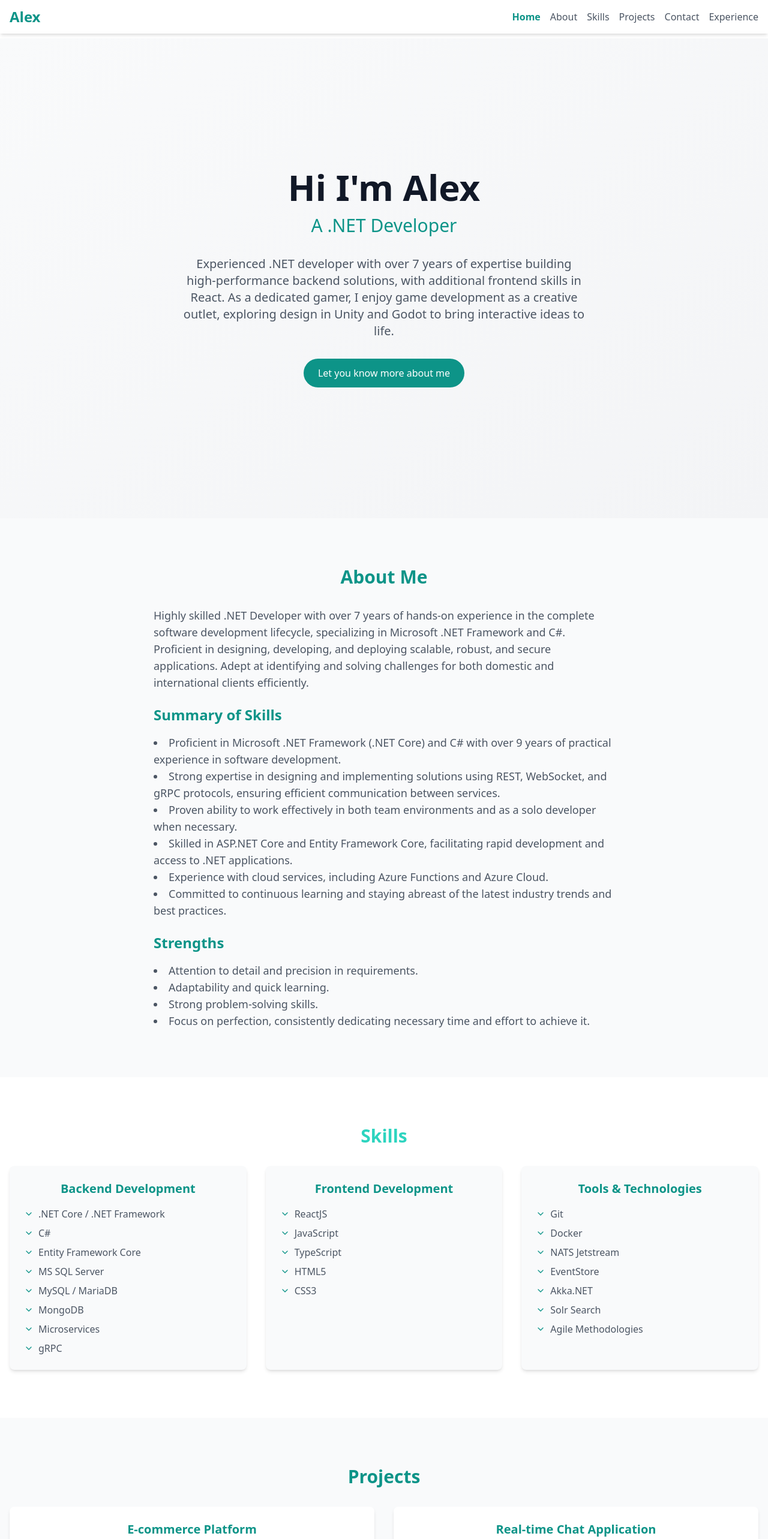
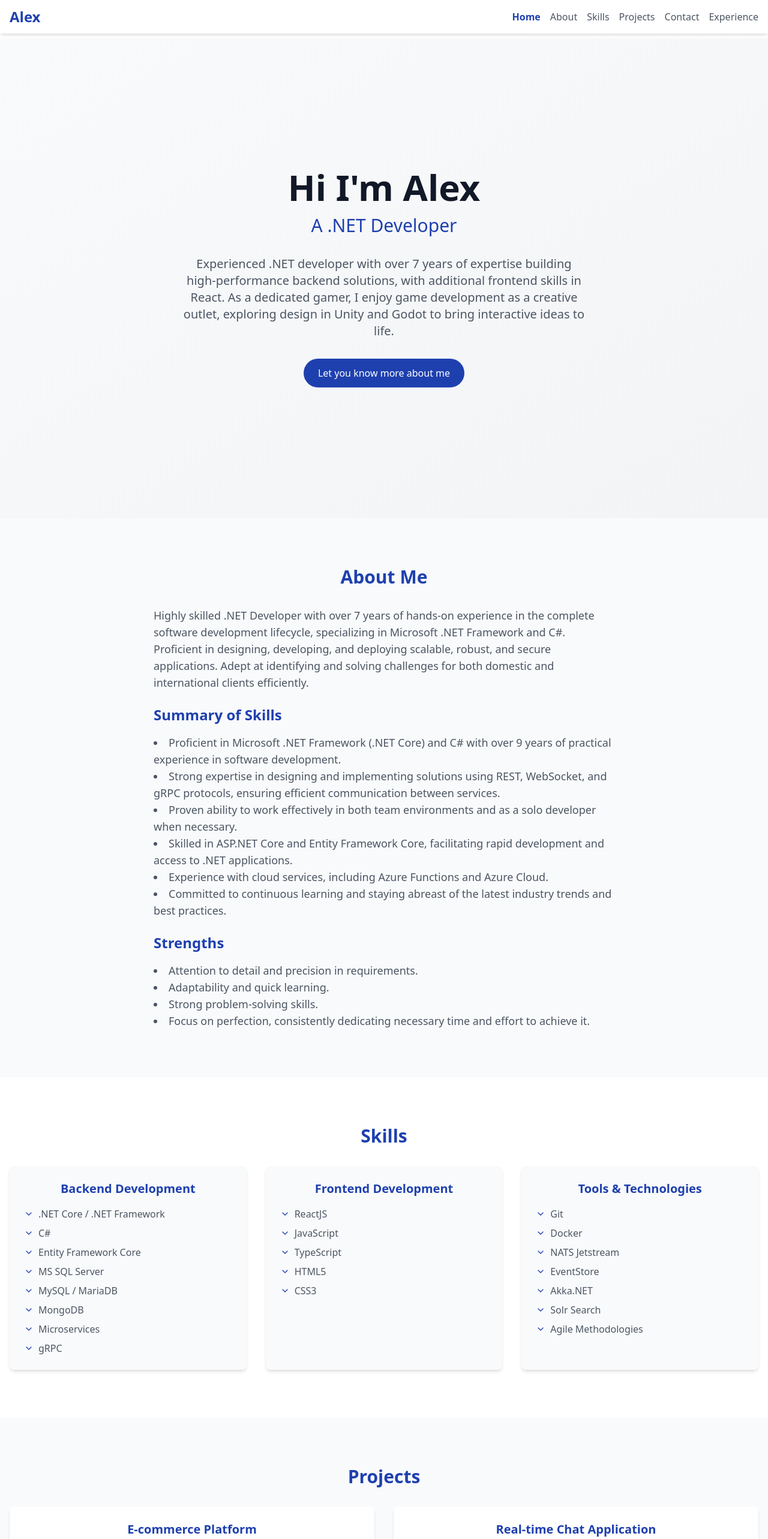
Before and after one commit to pap110293/my-profile, a React (Create React App) app: page / in a window 1280 px wide. Shown: the top 2566 px of the page at 60% size. Built offline with nearby package versions, Linux system fonts and the light colour scheme.

Commit message:
change text to blue 800

```diff
--- a/src/components/Layout/Navigation.tsx
+++ b/src/components/Layout/Navigation.tsx
@@ -32,7 +32,7 @@ const Navigation: React.FC<NavigationProps> = ({
   return (
     <nav className="fixed top-0 left-0 right-0 bg-white shadow-md z-10">
       <div className="container mx-auto px-4 py-3 flex justify-between items-center">
-        <Link to="/" className="text-2xl font-bold text-teal-600">
+        <Link to="/" className="text-2xl font-bold text-blue-800">
           {FULL_NAME}
         </Link>
         <ul className="hidden md:flex space-x-4">
@@ -44,8 +44,8 @@ const Navigation: React.FC<NavigationProps> = ({
                 className={`capitalize transition-colors duration-200 ${
                   (isHomePage && activeSection === section.id) ||
                   (!isHomePage && section.path === location.pathname)
-                    ? 'text-teal-600 font-semibold'
-                    : 'text-gray-600 hover:text-teal-600'
+                    ? 'text-blue-800 font-semibold'
+                    : 'text-gray-600 hover:text-blue-800'
                 }`}
                 aria-current={activeSection === section.id ? 'page' : undefined}
               >
--- a/src/components/ProjectCard.tsx
+++ b/src/components/ProjectCard.tsx
@@ -12,13 +12,13 @@ const ProjectCard: React.FC<ProjectCardProps> = ({
   technologies,
 }) => (
   <div className="bg-white p-6 rounded-lg shadow-md hover:shadow-lg transition duration-300">
-    <h3 className="text-xl font-semibold mb-4 text-teal-600">{title}</h3>
+    <h3 className="text-xl font-semibold mb-4 text-blue-800">{title}</h3>
     <p className="text-gray-600 mb-4">{description}</p>
     <div className="flex flex-wrap gap-2">
       {technologies.map((tech) => (
         <span
           key={tech}
-          className="bg-gray-100 text-teal-600 text-sm px-3 py-1 rounded-full"
+          className="bg-gray-100 text-blue-800 text-sm px-3 py-1 rounded-full"
         >
           {tech}
         </span>
--- a/src/components/Sections/About.tsx
+++ b/src/components/Sections/About.tsx
@@ -3,7 +3,7 @@ import React from 'react'
 const About: React.FC = () => (
   <section id="about" className="py-20 bg-gray-50">
     <div className="container mx-auto px-4">
-      <h2 className="text-3xl font-bold mb-8 text-center text-teal-600">
+      <h2 className="text-3xl font-bold mb-8 text-center text-blue-800">
         About Me
       </h2>
       <div className="max-w-3xl mx-auto">
@@ -15,7 +15,7 @@ const About: React.FC = () => (
           identifying and solving challenges for both domestic and international
           clients efficiently.
         </p>
-        <h3 className="text-2xl font-semibold mb-4 text-teal-600 text-left">
+        <h3 className="text-2xl font-semibold mb-4 text-blue-800 text-left">
           Summary of Skills
         </h3>
         <ul className="list-disc list-inside text-lg mb-6 text-gray-600 text-left">
@@ -45,7 +45,7 @@ const About: React.FC = () => (
             industry trends and best practices.
           </li>
         </ul>
-        <h3 className="text-2xl font-semibold mb-4 text-teal-600 text-left">
+        <h3 className="text-2xl font-semibold mb-4 text-blue-800 text-left">
           Strengths
         </h3>
         <ul className="list-disc list-inside text-lg text-gray-600 text-left">
--- a/src/components/Sections/Contact.tsx
+++ b/src/components/Sections/Contact.tsx
@@ -10,7 +10,7 @@ import {
 const Contact: React.FC = () => (
   <section id="contact" className="py-20 bg-white">
     <div className="container mx-auto px-4">
-      <h2 className="text-3xl font-bold mb-8 text-center text-teal-600">
+      <h2 className="text-3xl font-bold mb-8 text-center text-blue-800">
         Contact Me
       </h2>
       <div className="max-w-md mx-auto">
@@ -20,10 +20,10 @@ const Contact: React.FC = () => (
         </p>
         <div className="space-y-4">
           <div className="flex justify-center items-center space-x-2">
-            <Mail size={24} className="text-teal-600" />
+            <Mail size={24} className="text-blue-800" />
             <a
               href={`mailto:${EMAIL}`}
-              className="text-teal-600 hover:text-teal-700"
+              className="text-blue-800 hover:text-blue-900"
               aria-label="Email"
               tabIndex={0}
             >
@@ -31,10 +31,10 @@ const Contact: React.FC = () => (
             </a>
           </div>
           <div className="flex justify-center items-center space-x-2">
-            <Phone size={24} className="text-teal-600" />
+            <Phone size={24} className="text-blue-800" />
             <a
               href={`tel:${PHONE}`}
-              className="text-teal-600 hover:text-teal-700"
+              className="text-blue-800 hover:text-blue-900"
               aria-label="Phone"
               tabIndex={0}
             >
@@ -46,7 +46,7 @@ const Contact: React.FC = () => (
               href={GITHUB_URL}
               target="_blank"
               rel="noopener noreferrer"
-              className="text-teal-600 hover:text-teal-700"
+              className="text-blue-800 hover:text-blue-900"
               aria-label="GitHub"
               tabIndex={0}
             >
@@ -56,7 +56,7 @@ const Contact: React.FC = () => (
               href={LINKEDIN_URL}
               target="_blank"
               rel="noopener noreferrer"
-              className="text-teal-600 hover:text-teal-700"
+              className="text-blue-800 hover:text-blue-900"
               aria-label="LinkedIn"
               tabIndex={0}
             >
--- a/src/components/Sections/Experience.tsx
+++ b/src/components/Sections/Experience.tsx
@@ -116,7 +116,7 @@ const Experience: FC = () => {
   return (
     <section id="experience" className="py-20 bg-white">
       <div className="container mx-auto px-4">
-        <h2 className="text-3xl font-bold mb-8 text-center text-teal-600">
+        <h2 className="text-3xl font-bold mb-8 text-center text-blue-800">
           Professional Experience
         </h2>
 
@@ -127,18 +127,18 @@ const Experience: FC = () => {
               className="max-w-3xl mx-auto bg-gray-50 rounded-lg p-6 shadow-md hover:shadow-lg transition duration-300"
             >
               <div className="flex flex-col items-center text-center gap-2 mb-4">
-                <h3 className="text-2xl font-semibold text-teal-600">
+                <h3 className="text-2xl font-semibold text-blue-800">
                   {experience.company}
                 </h3>
                 <span className="text-gray-500">{experience.period}</span>
-                <span className="font-medium text-teal-600">
+                <span className="font-medium text-blue-800">
                   {experience.position}
                 </span>
               </div>
 
               <div className="space-y-4 text-left">
                 <div>
-                  <h4 className="font-medium mb-2 text-teal-600">
+                  <h4 className="font-medium mb-2 text-blue-800">
                     Main Responsibilities:
                   </h4>
                   <ul className="list-disc list-inside space-y-1">
@@ -151,14 +151,14 @@ const Experience: FC = () => {
                 </div>
 
                 <div>
-                  <h4 className="font-medium mb-2 text-teal-600">
+                  <h4 className="font-medium mb-2 text-blue-800">
                     Technologies:
                   </h4>
                   <div className="flex flex-wrap gap-2">
                     {experience.technologies.map((tech, idx) => (
                       <span
                         key={idx}
-                        className="px-3 py-1 bg-gray-100 text-teal-600 rounded-full text-sm"
+                        className="px-3 py-1 bg-gray-100 text-blue-800 rounded-full text-sm"
                       >
                         {tech}
                       </span>
@@ -167,7 +167,7 @@ const Experience: FC = () => {
                 </div>
 
                 <div>
-                  <h4 className="font-medium mb-2 text-teal-600">
+                  <h4 className="font-medium mb-2 text-blue-800">
                     Key Achievements:
                   </h4>
                   <ul className="list-disc list-inside space-y-1">
--- a/src/components/Sections/Home.tsx
+++ b/src/components/Sections/Home.tsx
@@ -14,7 +14,7 @@ const Home: React.FC<HomeProps> = ({ onLearnMoreClick }) => (
       <h1 className="text-4xl md:text-6xl font-bold mb-4 text-gray-900">
         Hi I'm {FULL_NAME}
       </h1>
-      <h2 className="text-2xl md:text-3xl text-teal-600 mb-8">
+      <h2 className="text-2xl md:text-3xl text-blue-800 mb-8">
         A .NET Developer
       </h2>
       <p className="text-xl max-w-2xl mx-auto mb-8 text-gray-600">
@@ -26,7 +26,7 @@ const Home: React.FC<HomeProps> = ({ onLearnMoreClick }) => (
       </p>
       <button
         onClick={onLearnMoreClick}
-        className="bg-teal-600 text-white px-6 py-3 rounded-full hover:bg-teal-700 transition duration-300"
+        className="bg-blue-800 text-white px-6 py-3 rounded-full hover:bg-blue-900 transition duration-300"
       >
         Let you know more about me
       </button>
--- a/src/components/Sections/Projects.tsx
+++ b/src/components/Sections/Projects.tsx
@@ -4,7 +4,7 @@ import ProjectCard from '../ProjectCard'
 const Projects: React.FC = () => (
   <section id="projects" className="py-20 bg-gray-50">
     <div className="container mx-auto px-4">
-      <h2 className="text-3xl font-bold mb-8 text-center text-teal-600">
+      <h2 className="text-3xl font-bold mb-8 text-center text-blue-800">
         Projects
       </h2>
       <div className="grid grid-cols-1 md:grid-cols-2 gap-8">
--- a/src/components/Sections/Skills.tsx
+++ b/src/components/Sections/Skills.tsx
@@ -4,7 +4,7 @@ import SkillCategory from '../SkillCategory'
 const Skills: React.FC = () => (
   <section id="skills" className="py-20 bg-white">
     <div className="container mx-auto px-4">
-      <h2 className="text-3xl font-bold mb-8 text-center text-teal-400">
+      <h2 className="text-3xl font-bold mb-8 text-center text-blue-800">
         Skills
       </h2>
       <div className="grid grid-cols-1 md:grid-cols-2 lg:grid-cols-3 gap-8">
--- a/src/components/SkillCategory.tsx
+++ b/src/components/SkillCategory.tsx
@@ -8,11 +8,11 @@ interface SkillCategoryProps {
 
 const SkillCategory: React.FC<SkillCategoryProps> = ({ title, skills }) => (
   <div className="bg-gray-50 p-6 rounded-lg shadow-md">
-    <h3 className="text-xl font-semibold mb-4 text-teal-600">{title}</h3>
+    <h3 className="text-xl font-semibold mb-4 text-blue-800">{title}</h3>
     <ul className="space-y-2">
       {skills.map((skill) => (
         <li key={skill} className="flex items-center">
-          <ChevronDown className="text-teal-600 mr-2" size={16} />
+          <ChevronDown className="text-blue-800 mr-2" size={16} />
           <span className="text-gray-600">{skill}</span>
         </li>
       ))}
```
